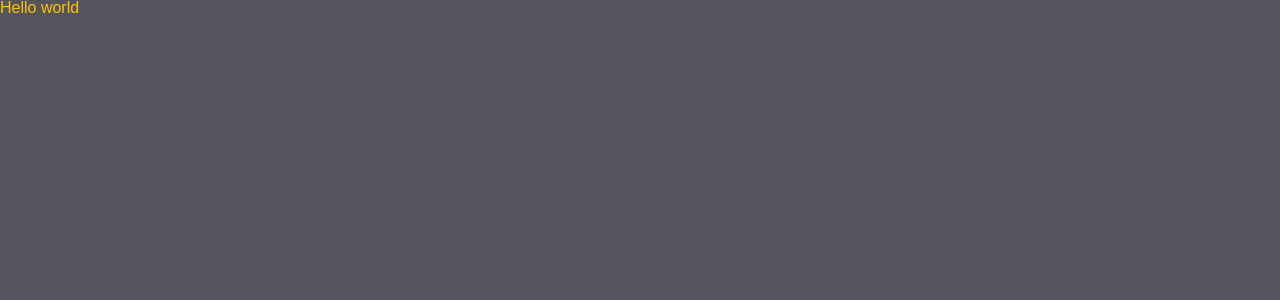
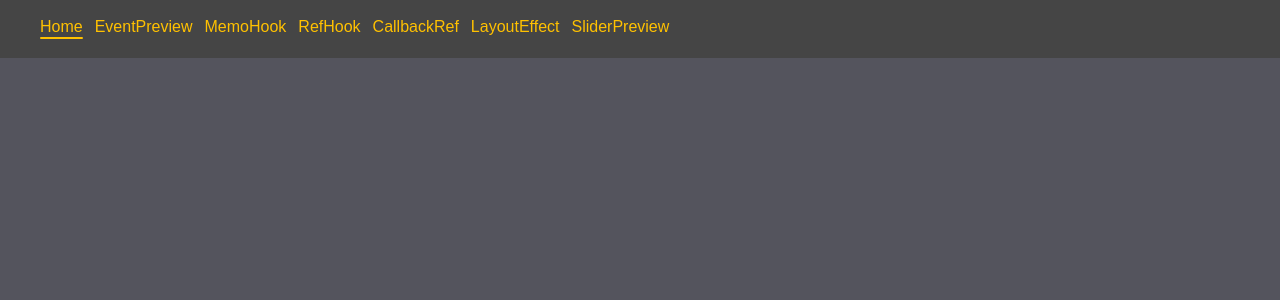
Before and after one commit to Yahevin/react_project_foundation, a Next.js app: page / in a window 1280 px wide. Shown: the top 300 px of the page. Built offline with nearby package versions, Linux system fonts and the light colour scheme.

Commit message:
add Header

```diff
--- a/pages/index.tsx
+++ b/pages/index.tsx
@@ -1,13 +1,14 @@
-import React, { useEffect} from "react";
+import React from "react";
+import Header from "@/components/page/Header";
 
 
 
 function IndexPage() {
 
     return (
-        <h1>
-            Hello world
-        </h1>
+        <>
+            <Header/>
+        </>
     )
 }
 
--- a/src/components/list/ListWithUnderline.tsx
+++ b/src/components/list/ListWithUnderline.tsx
@@ -1,12 +1,13 @@
-import React, {useEffect} from "react";
+import React, {MutableRefObject, useEffect} from "react";
 import styled from "styled-components";
 import COLORS from "@/constants/colors";
 
 const GAP = 12;
 
 interface IColumnProps {
-    columns:number;
+    columns: number;
 }
+
 interface IListWithUnderline {
     children: Array<React.ReactNode>,
     initial?: number,
@@ -18,7 +19,7 @@ const List = styled.div<IColumnProps>`
   grid-gap: 0 ${GAP}px;
   padding: 0 0 4px 0;
   position: relative;
-  grid-template-columns: ${props=>`repeat(${props.columns}, auto)`};
+  grid-template-columns: ${props => `repeat(${props.columns}, auto)`};
 `;
 
 const Underline = styled.div<IColumnProps>`
@@ -39,12 +40,14 @@ function ListWithUnderline(props: IListWithUnderline) {
     const $list = React.useRef(null);
     const $ini = React.useRef(null);
 
-    const hoverHandler = (index:number, target: any)=>{
+    const hoverHandler = (index: number, target: any) => {
+        if (target === null) return;
+
         const currentOffset = target.getBoundingClientRect().left;
         const parentOffset = $list.current.getBoundingClientRect().left;
 
         $underline.current.style.setProperty('width', target.offsetWidth + 'px');
-        $underline.current.style.setProperty('left',currentOffset - parentOffset + 'px');
+        $underline.current.style.setProperty('left', currentOffset - parentOffset + 'px');
     };
     const blurHandler = () => {
         if (!props.hasOwnProperty('initial')) return;
@@ -52,19 +55,23 @@ function ListWithUnderline(props: IListWithUnderline) {
         hoverHandler(props.initial, $ini.current);
     };
 
-    useEffect(()=>{
+    useEffect(() => {
         blurHandler();
     });
 
     return (
         <List columns={children.length} ref={$list} onMouseLeave={blurHandler}>
-            {React.Children.map(children,(item:React.ReactElement,index)=>
-                React.cloneElement(item, {
-                        onMouseEnter: (event: any)=>{hoverHandler(index,event.currentTarget)},
-                        ref: props.hasOwnProperty('initial') && index === props.initial
-                            ? $ini
-                            : null,
-                    }
+            {React.Children.map(children, (item: React.ReactElement, index) =>
+                (
+                    <div onMouseEnter={(event: any) => {
+                        hoverHandler(index, event.target)
+                    }}
+                         ref={props.hasOwnProperty('initial') && index === props.initial
+                             ? $ini
+                             : null}
+                    >
+                        {item}
+                    </div>
                 )
             )}
             <Underline columns={children.length} ref={$underline}/>
--- a/src/components/page/Header.tsx
+++ b/src/components/page/Header.tsx
@@ -10,6 +10,7 @@ import VerticalCentered from "@styled/flex/VericalCentered";
 
 import COLORS from "@/constants/colors";
 import PAGE_LINKS from "@/constants/pageLinks";
+import {useRouter} from "next/router";
 
 
 const HeadTag = styled.header`
@@ -20,13 +21,13 @@ const HeadTag = styled.header`
 `;
 
 function Header() {
-    const location = useLocation();
+    const {pathname} = useRouter();
 
     const getRouteIndex = useCallback(():number => {
         return PAGE_LINKS.findIndex((item)=>{
-            return item.path === location.pathname;
+            return item.path === pathname;
         });
-    },[location.pathname]);
+    },[pathname]);
 
     return (
         <HeadTag>
@@ -35,7 +36,7 @@ function Header() {
                     <ListWithUnderline initial={getRouteIndex()}>
                         {PAGE_LINKS.map((item)=>{
                             return (
-                                <RouteLink to={item.path} key={item.id}>
+                                <RouteLink href={item.path} key={item.id}>
                                     {item.name}
                                 </RouteLink>
                             )
--- a/src/styled-components/RouteLink.js
+++ b/src/styled-components/RouteLink.js
@@ -1,5 +1,5 @@
 import styled from "styled-components";
-import {Link} from "react-router-dom";
+import Link from "next/link";
 
 const RouteLink = styled(Link)`
   text-align: center;
```
